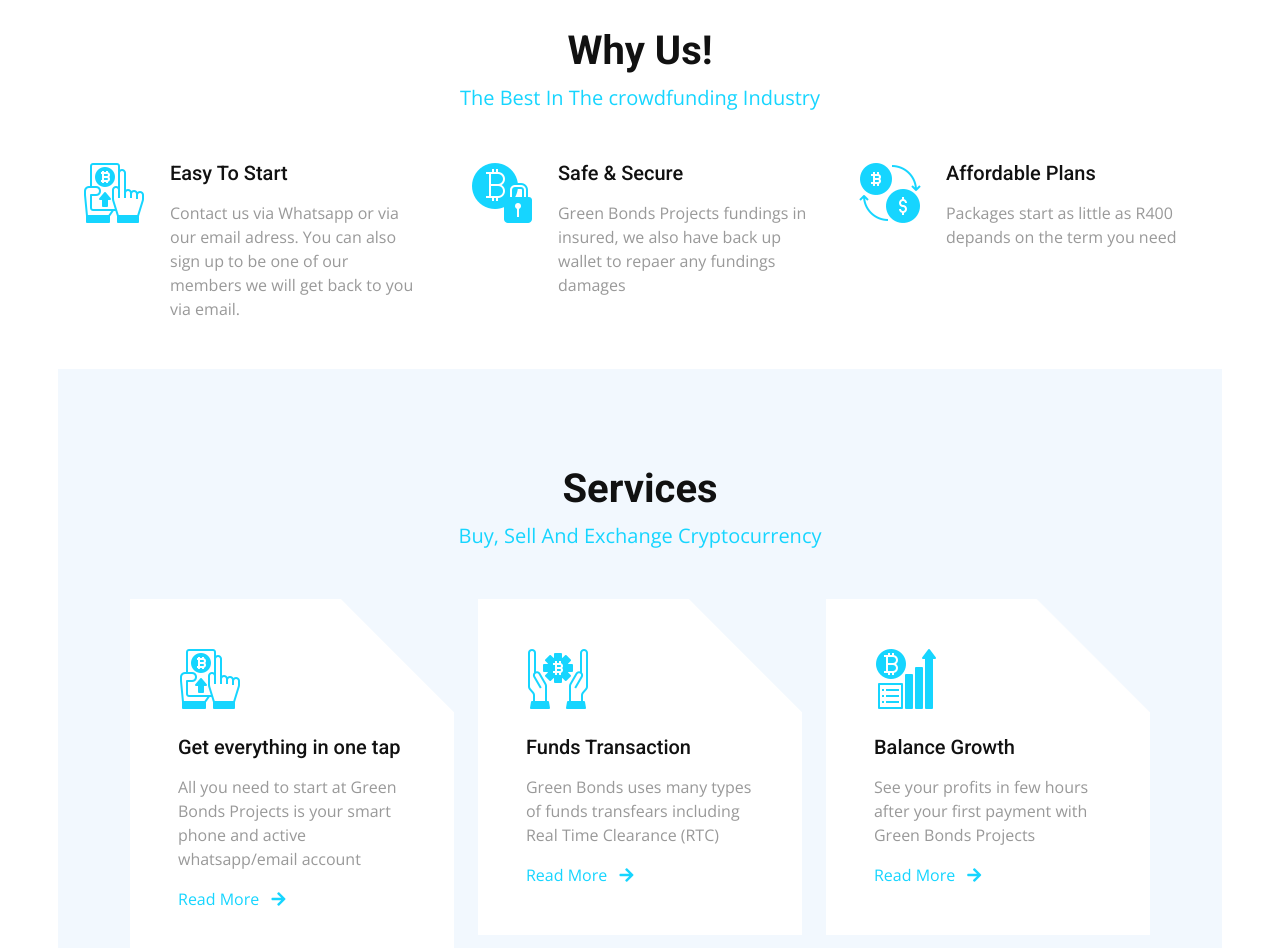
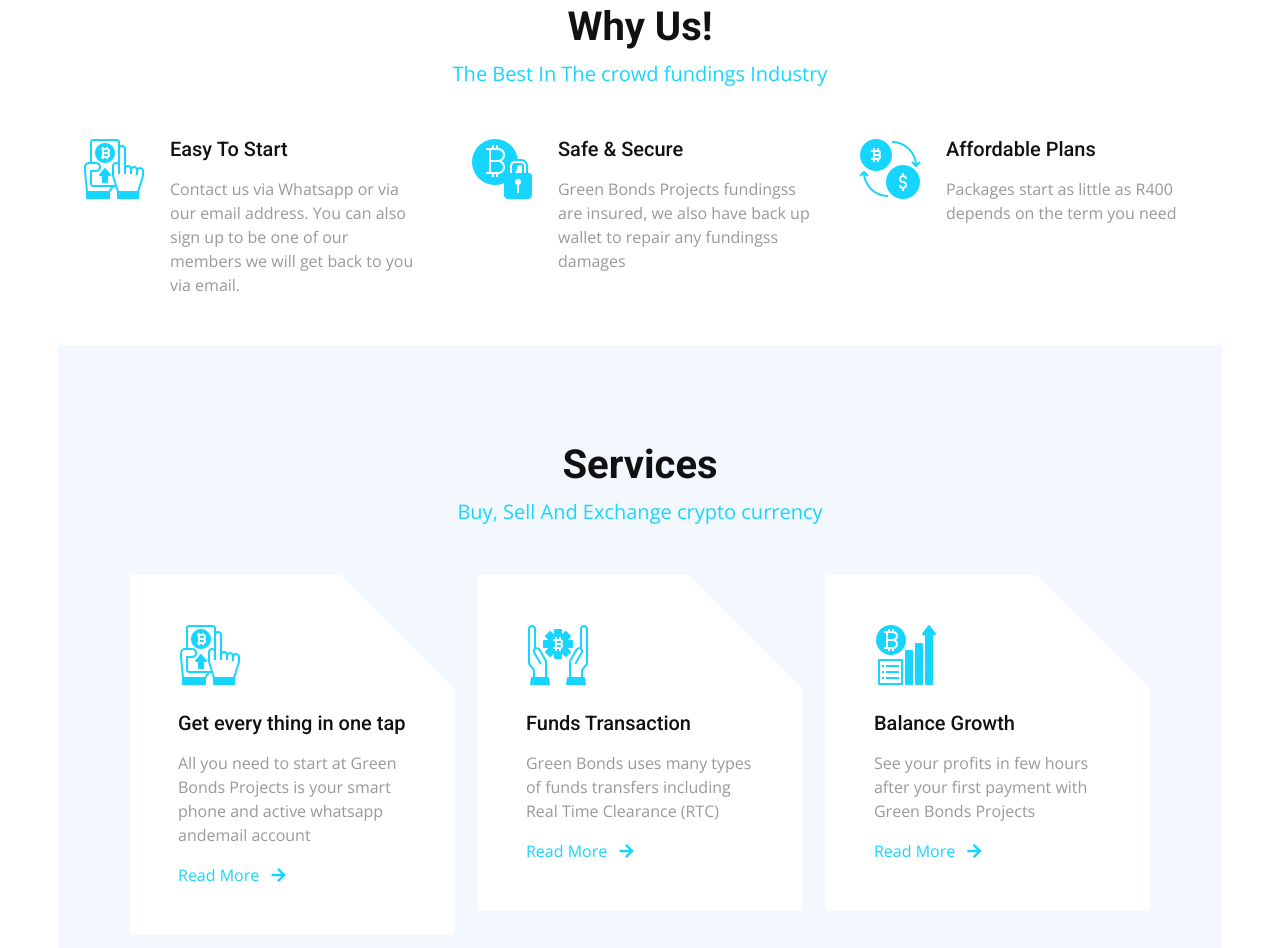
Before and after one commit to Greenbnds/Green-bonds, a plain HTML site: page index.html in a window 1280 px wide. Shown: the part 1852-2800 px from the top of the page. Drawn offline with nearby package versions, Linux system fonts and the light colour scheme.

Commit message:
Add files via upload

```diff
--- a/index.html
+++ b/index.html
@@ -3,7 +3,7 @@
 
 <head>
     <meta charset="utf-8">
-    <title>GREEN BONDS PROJECTS - Free Cryptocurrency Website Template</title>
+    <title>GREEN BONDS PROJECTS - Free crypto currency Website Template</title>
     <meta content="width=device-width, initial-scale=1.0" name="viewport">
     <meta content="" name="keywords">
     <meta content="" name="description">
@@ -80,7 +80,7 @@
             <div class="row g-5 align-items-center">
                 <div class="col-lg-6">
                     <h1 class="display-4 mb-3 animated slideInDown">Make Better Life With Trusted GREEN BONDS PROJECTS</h1>
-                    <p class="animated slideInDown">Green Bonds Project is a crowdfunding initiative that gives its members an opportunity to get funding for any project they wish we wish to pursue by meeting them halfway.</p>
+                    <p class="animated slideInDown">Green Bonds Project is a crowd fundings initiative that gives its members an opportunity to get fundings for any project they wish, we wish  to pursue by meeting them halfway.</p>
                     <a href="https://forms.office.com/r/gNx88qp3dr?origin=lprLink" class="btn btn-primary py-3 px-4 animated slideInDown">Register</a>
                 </div>
                 <div class="col-lg-6 animated fadeIn">
@@ -102,8 +102,8 @@
                 <div class="col-lg-6 wow fadeInUp" data-wow-delay="0.5s">
                     <div class="h-100">
                         <h1 class="display-6">About Us</h1>
-                        <p class="text-primary fs-5 mb-4">The Most Trusted crowdfunding Platform</p>
-                        <p>Green Bonds Projects is fundinding company that was for individuals and groups projects fundings, our aim is to increas black owned businesses and companies. Green Bonds is meant to help our clients maintain and grow their financial lifestyles and behaviour in positive form. Green Bonds was formed and ligalized by South African FCE in 2022</p>
+                        <p class="text-primary fs-5 mb-4">The Most Trusted crowd fundings Platform</p>
+                        <p>Green Bonds Projects is fundings company thatis for individuals and groups projects fundingss, our aim is to increase   businesses and companies. Green Bonds is meant to help our clients maintain and grow their financial lifestyles and behaviour in positive form. Green Bonds was formed and legalised  nationaly    in 2022</p>
                         <p class="mb-4"></p>
                         <div class="d-flex align-items-center mb-2">
                             <i class="fa fa-check bg-light text-primary btn-sm-square rounded-circle me-3 fw-bold"></i>
@@ -156,7 +156,7 @@
         <div class="container">
             <div class="text-center mx-auto wow fadeInUp" data-wow-delay="0.1s" style="max-width: 500px;">
                 <h1 class="display-6">Why Us!</h1>
-                <p class="text-primary fs-5 mb-5">The Best In The crowdfunding Industry</p>
+                <p class="text-primary fs-5 mb-5">The Best In The crowd fundings Industry</p>
             </div>
             <div class="row g-5">
                 <div class="col-lg-4 col-md-6 wow fadeInUp" data-wow-delay="0.1s">
@@ -164,7 +164,7 @@
                         <img class="img-fluid flex-shrink-0" src="img/icon-7.png" alt="">
                         <div class="ps-4">
                             <h5 class="mb-3">Easy To Start</h5>
-                            <span>Contact us via Whatsapp or via our email adress. You can also sign up to be one of our members we will get back to you via email.</span>
+                            <span>Contact us via Whatsapp or via our email address. You can also sign up to be one of our members we will get back to you via email.</span>
                         </div>
                     </div>
                 </div>
@@ -173,7 +173,7 @@
                         <img class="img-fluid flex-shrink-0" src="img/icon-6.png" alt="">
                         <div class="ps-4">
                             <h5 class="mb-3">Safe & Secure</h5>
-                            <span>Green Bonds Projects fundings in insured, we also have back up wallet to repaer any fundings damages</span>
+                            <span>Green Bonds Projects fundingss are insured, we also have back up wallet to repair any fundingss damages</span>
                         </div>
                     </div>
                 </div>
@@ -182,7 +182,7 @@
                         <img class="img-fluid flex-shrink-0" src="img/icon-5.png" alt="">
                         <div class="ps-4">
                             <h5 class="mb-3">Affordable Plans</h5>
-                            <span>Packages start as little as R400 depands on the term you need</span>
+                            <span>Packages start as little as R400 depends on the term you need</span>
                         </div>
                     </div>
                 </div>
@@ -195,14 +195,14 @@
         <div class="container py-5">
             <div class="text-center mx-auto wow fadeInUp" data-wow-delay="0.1s" style="max-width: 500px;">
                 <h1 class="display-6">Services</h1>
-                <p class="text-primary fs-5 mb-5">Buy, Sell And Exchange Cryptocurrency</p>
+                <p class="text-primary fs-5 mb-5">Buy, Sell And Exchange crypto currency</p>
             </div>
             <div class="row g-4">
                 <div class="col-lg-4 col-md-6 wow fadeInUp" data-wow-delay="0.1s">
                     <div class="service-item bg-white p-5">
                         <img class="img-fluid mb-4" src="img/icon-7.png" alt="">
-                        <h5 class="mb-3">Get everything in one tap</h5>
-                        <p>All you need to start at Green Bonds Projects is your smart phone and active whatsapp/email account</p>
+                        <h5 class="mb-3">Get every thing in one tap</h5>
+                        <p>All you need to start at Green Bonds Projects is your smart phone and active whatsapp andemail account</p>
                         <a href="">Read More <i class="fa fa-arrow-right ms-2"></i></a>
                     </div>
                 </div>
@@ -210,7 +210,7 @@
                     <div class="service-item bg-white p-5">
                         <img class="img-fluid mb-4" src="img/icon-3.png" alt="">
                         <h5 class="mb-3">Funds Transaction</h5>
-                        <p>Green Bonds uses many types of funds transfears including Real Time Clearance (RTC)</p>
+                        <p>Green Bonds uses many types of funds transfers including Real Time Clearance (RTC)</p>
                         <a href="">Read More <i class="fa fa-arrow-right ms-2"></i></a>
                     </div>
                 </div>
@@ -234,7 +234,7 @@
                     <div class="service-item bg-white p-5">
                         <img class="img-fluid mb-4" src="img/icon-2.png" alt="">
                         <h5 class="mb-3">Bold financial </h5>
-                        <p>Green Bonds Projects is one of the recomended ligalized financial providers </p>
+                        <p>Green Bonds Projects is one of the recomended legalised financial providers </p>
                         <a href="">Read More <i class="fa fa-arrow-right ms-2"></i></a>
                     </div>
                 </div>
```
Also changed, not shown: about.html (+3 -3 lines), contact.html (+1 -1 lines), service.html (+4 -4 lines).
